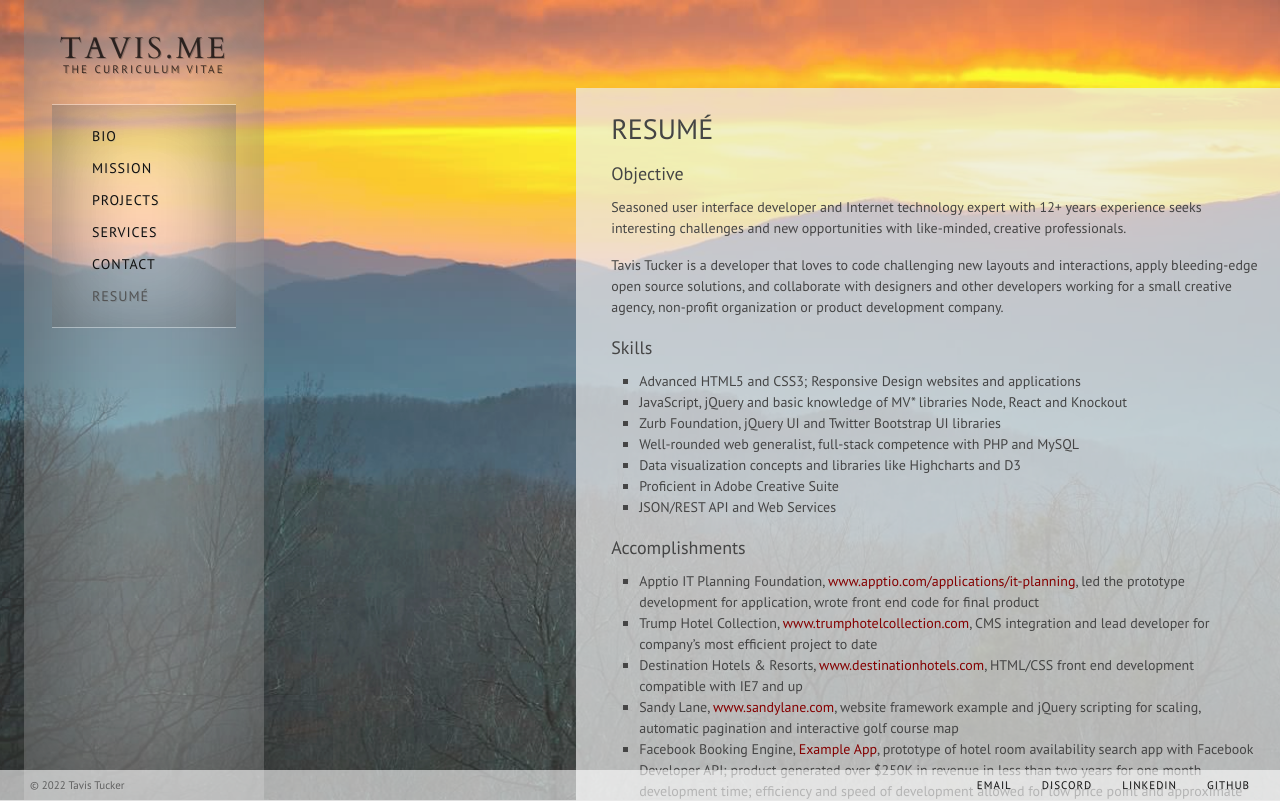
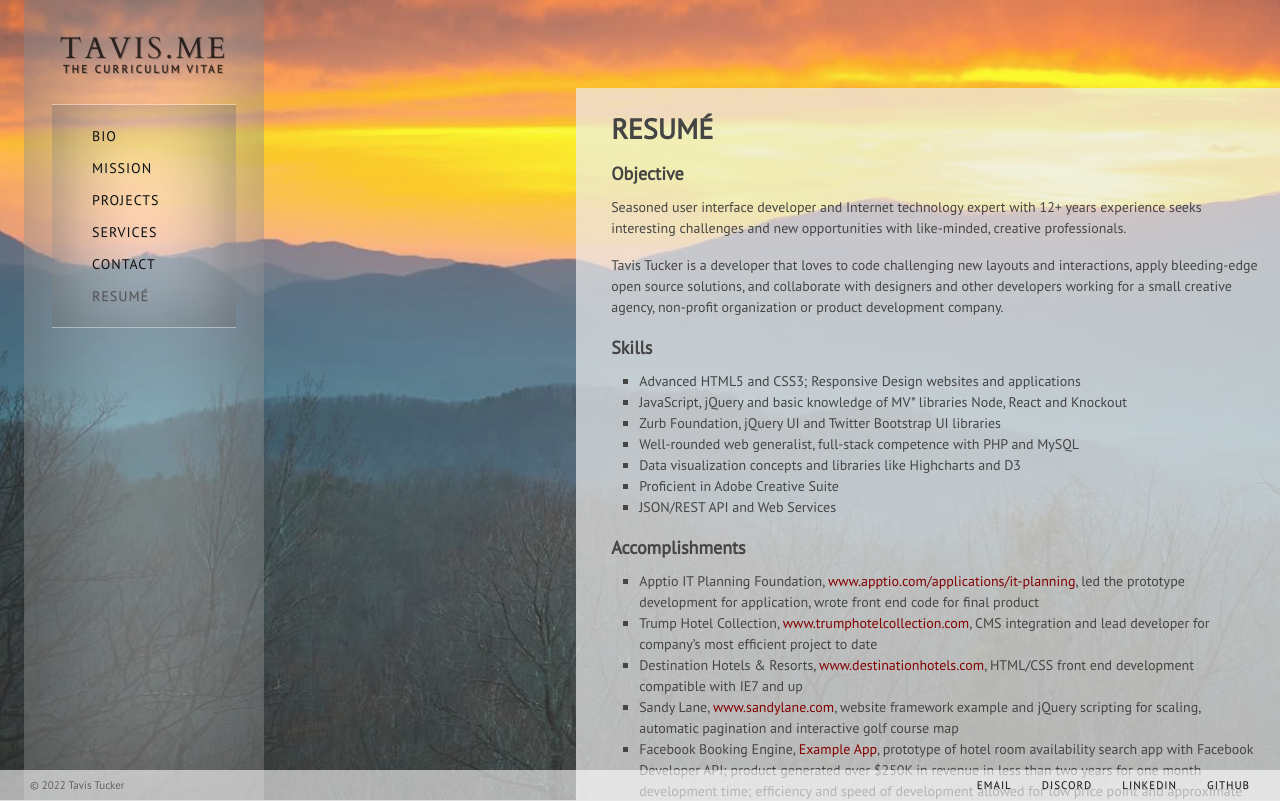
Before and after one commit to ttucker/tavis.me, a Next.js app: page /resume in a window 1280 px wide. Shown: the top 801 px of the page. Built offline with nearby package versions, Linux system fonts and the light colour scheme.

Commit message:
properly use google fonts with Next.js

```diff
--- a/components/header.module.scss
+++ b/components/header.module.scss
@@ -13,13 +13,11 @@
 
 		& * {
 			color: rgba(0, 0, 0, .7);
-			font-weight: normal;
 			margin: 0;
 			text-align: center;
 		}
 
 		h1 {
-			font-family: Cardo, Times, Times New Roman, serif;
 			font-size: 30px;
 			letter-spacing: 3px;
 			line-height: 26px;
--- a/components/header.tsx
+++ b/components/header.tsx
@@ -1,19 +1,16 @@
 import Link from "next/link"
 import { useRouter } from "next/router";
 import styles from "./header.module.scss"
+import { cardo } from "../pages/_app"
 
-interface HeaderProps {
-    currentPage?: string
-}
-
-export default function Header({ currentPage }: HeaderProps) {
+export default function Header() {
     const router = useRouter();
     const currentRoute = router.pathname;
 
     return (
         <header className={styles.header}>
             <Link href="/">
-				<h1>tavis.me</h1>
+				<h1 className={cardo.className}>tavis.me</h1>
 				<h2>The Curriculum Vitae</h2>
 			</Link>
             <nav>
--- a/package.json
+++ b/package.json
@@ -9,6 +9,7 @@
     "lint": "next lint"
   },
   "dependencies": {
+    "@next/font": "^13.0.7",
     "@types/node": "18.11.11",
     "@types/react": "18.0.26",
     "@types/react-dom": "18.0.9",
--- a/pages/_app.tsx
+++ b/pages/_app.tsx
@@ -1,8 +1,22 @@
 import type { ReactElement, ReactNode } from "react"
 import type { NextPage } from "next"
 import type { AppProps } from "next/app"
+import { PT_Sans } from '@next/font/google'
+import { Cardo } from '@next/font/google'
 import "../styles/globals.scss"
 
+const ptSans = PT_Sans({ weight: "400", fallback: ["Trebuchet MS", "Geneva", "Helvetica Neue", "sans-serif"] })
+export const cardo = Cardo({ weight: "400", fallback: ["Times", "Times New Roman", "serif"] })
+
 export default function App({ Component, pageProps }: AppProps) {
-  return <Component {...pageProps} />
+  return (
+    <>
+      <style jsx global>{`
+        html {
+          font-family: ${ptSans.style.fontFamily};
+        }
+      `}</style>
+      <Component {...pageProps} />
+    </>
+  )
 }
--- a/pages/_document.tsx
+++ b/pages/_document.tsx
@@ -7,7 +7,6 @@ export default function Document() {
         <meta name="description" content="This is tavis.me, the professional portfolio of Tavis Tucker, an internet geek currently living near Washington, DC.
             The intent is to showcase Tavis Tucker's skills, highlight project experience and give prospective clients or employers ways to get in touch." />
         <link rel="icon" href="/favicon.ico" />
-        <link rel="stylesheet" href="//fonts.googleapis.com/css?family=Cardo|PT+Sans" />
       </Head>
       <body>
         <Main />
--- a/pages/index.tsx
+++ b/pages/index.tsx
@@ -1,5 +1,6 @@
 import { useEffect, useState } from "react"
 import Head from "next/head"
+import { cardo } from "./_app"
 import styles from "../styles/home.module.scss"
 import Navigation from "../components/header"
 import Hero from "../components/hero"
@@ -17,7 +18,7 @@ export default function Home() {
     <>
       <Head><title>Home | tavis.me | Tavis Tucker</title></Head>
       <Hero imgSrc={homeImg} loading={loading} />
-      <blockquote className={loading ? `${styles.blockquote} ${styles.off}` : `${styles.blockquote} ${styles.on}`}>Hello and <i>welcome</i> to my website</blockquote>
+      <blockquote className={loading ? `${styles.blockquote} ${styles.off} ${cardo.className}` : `${styles.blockquote} ${styles.on} ${cardo.className}`}>Hello and <i>welcome</i> to my website</blockquote>
       <Navigation />
       <Footer />
     </>
--- a/pages/mission.tsx
+++ b/pages/mission.tsx
@@ -26,7 +26,8 @@ export default function Mission() {
           <h4>Seek new challenges.</h4>
           <p>Each day, I want to use less carbon and more of my abilities, to work with like-minded people that are passionate about the work they do, whatever it might be.</p>
           <h4>Help others succeed.</h4>
-          <p>I&#39;m ready to work hard for you and bring a wealth of <Link key="services" href="/services">knowledge</Link> and <Link key="projects" href="/projects">skills</Link> to the table, so if you have an opportunity that might be of interest, please <Link key="contact" href="/contact">get in touch</Link>.</p>
+          <p>I&#39;m ready to work hard for you and bring a wealth of <Link key="services" href="/services">knowledge</Link> and <Link key="projects" href="/projects">skills</Link> to
+            the table, so if you have an opportunity that might be of interest, please <Link key="contact" href="/contact">get in touch</Link>.</p>
         </article>
       </main>
       <Footer />
--- a/styles/globals.scss
+++ b/styles/globals.scss
@@ -9,7 +9,6 @@ html {
 	background-color: rgba(42, 42, 48, .8);
 	color: #fff;
     color-scheme: dark;
-	font-family:  PT Sans, Trebuchet MS, Geneva, Helvetica Neue, sans-serif;
 	font-size: 14px;
 }
 
@@ -51,7 +50,7 @@ article {
 	}
 
 	h3, h4, ol, ul, dl, p, pre { margin: 0 4% 16px; }
-	h3, h4 { font-size: 28px; font-weight: normal; margin-bottom: 10px; text-transform: uppercase; }
+	h3, h4 { font-size: 28px; margin-bottom: 10px; text-transform: uppercase; }
 	h4 { font-size: 18px; text-transform: none; }
 	ol, ul { padding-left: 28px; }
 	ul { list-style-type: square; }
--- a/styles/home.module.scss
+++ b/styles/home.module.scss
@@ -8,7 +8,6 @@
 		position: fixed;
 		left: 47%;
 		bottom: 150%;
-		font-family: Cardo, Times, Times New Roman, serif;
 		color: #141414;
 		font-size: 25px;
 		letter-spacing: 2px;
```
Also changed, not shown: 1 other file (tests, documents, lock files or other folders).
